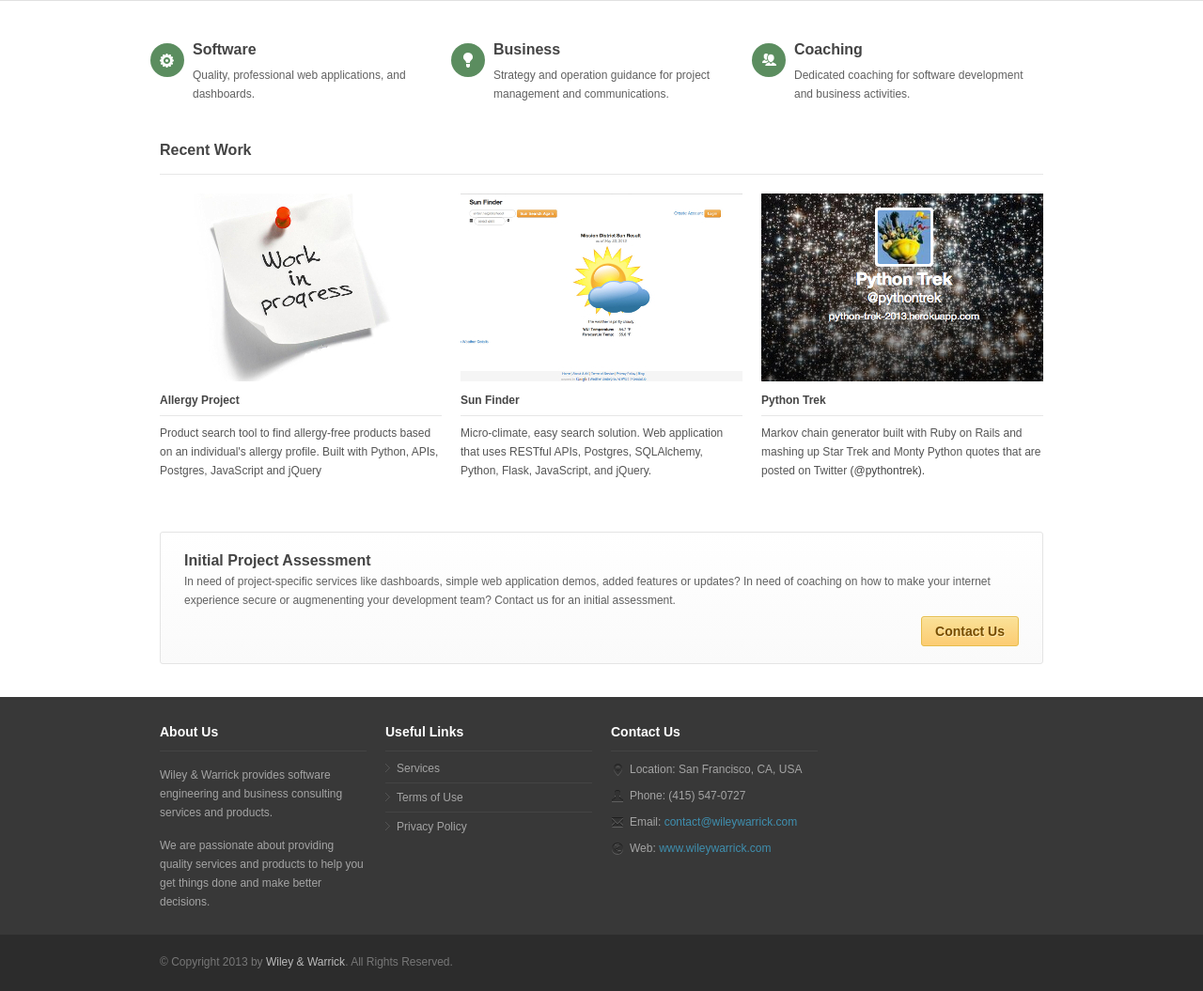
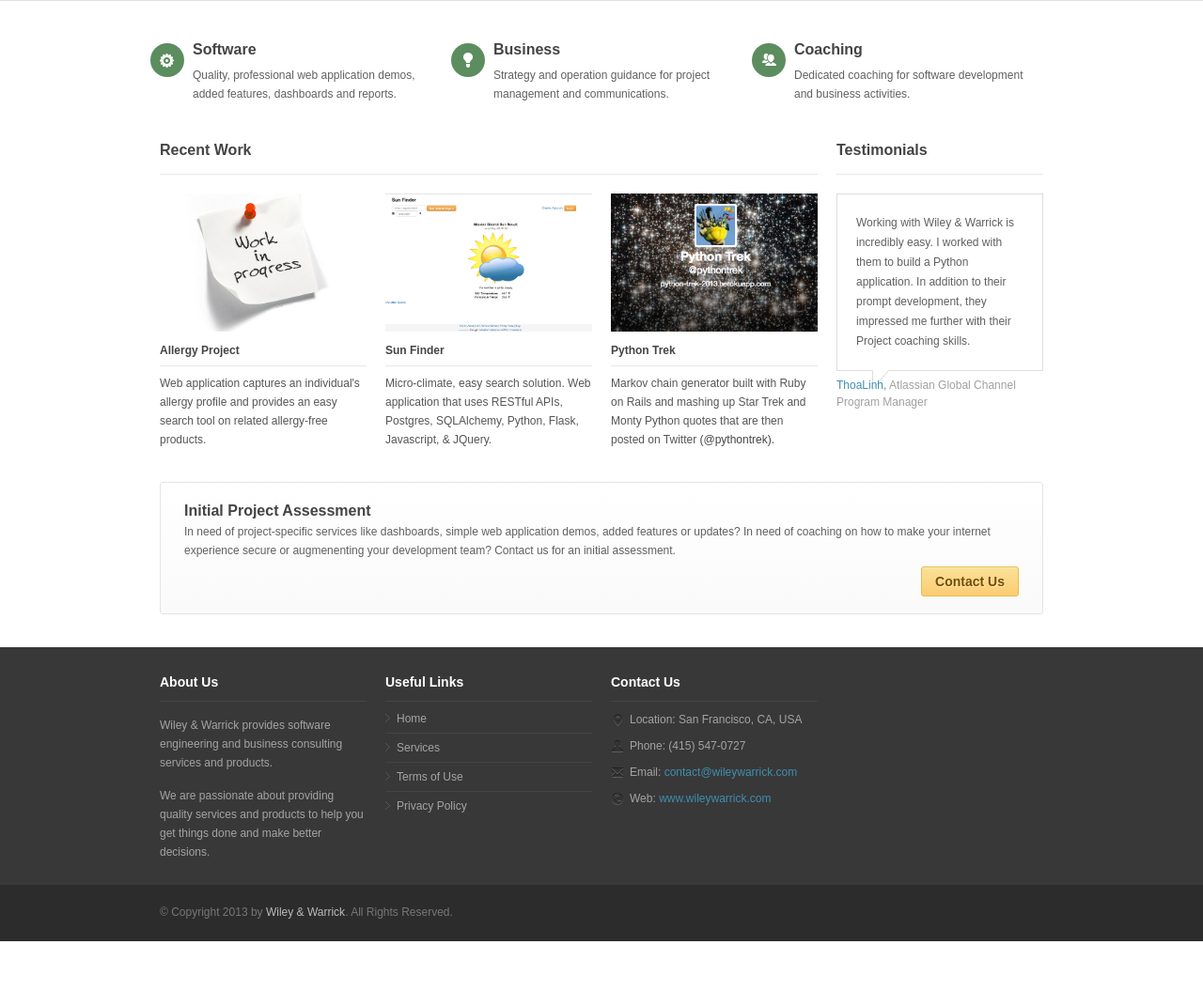
Before and after one commit to nyghtowl/Wiley, a Flask app: page / in a window 1280 px wide. Shown: the part 476-1531 px from the top of the page at 94% size. After the commit the page ends 1478 px from the top, so only its background shows below. Run offline with Flask 2, Linux system fonts and the light colour scheme; some libraries are stand-ins or nearby versions.

Commit message:
Added the trigger to launch outside links into a new tab. Also adjusted verbiage on service summary and added testimonials back into the index page.

```diff
--- a/app/templates/contact_partial.html
+++ b/app/templates/contact_partial.html
@@ -1,5 +1,5 @@
 <!-- Contact Partial -->
 <li><i class="icon-map-marker"></i><p>Location: San Francisco, CA, USA</p></li>
 <li><i class="icon-user"></i> <p>Phone: (415) 547-0727</p></li>
-<li><i class="icon-envelope"></i><p>Email: <a href="mailto:contact@wileywarrick.com">contact@wileywarrick.com</a></p></li>
+<li><i class="icon-envelope"></i><p>Email: <a href="mailto:contact@wileywarrick.com" target="_blank">contact@wileywarrick.com</a></p></li>
 <li><i class="icon-globe"></i> <p>Web: <a href="http://www.wileywarrick.com">www.wileywarrick.com</a></p></li>
--- a/app/templates/index.html
+++ b/app/templates/index.html
@@ -72,10 +72,6 @@
 	<div class="clearfix"></div>
 
 	<!--Recent Work -->
-	<div class="sixteen columns">
-		<h4 class="headline">Recent Work</h4>
-	</div>
-
 	{% include 'recent_project_partial.html' %}
 
 	<div class="clearfix"></div>
--- a/app/templates/layout.html
+++ b/app/templates/layout.html
@@ -60,7 +60,7 @@
 
 		<!-- Logo -->
 		<div class="four columns">
-			<a href="{{url_for('index')}}"><img src="./static/images/wileywarricklogo.png" alt="" style="width: 40%; height: 40%"/> </a>
+			<a href="{{url_for('index')}}"><img src="/static/images/wileywarricklogo.png" alt="" style="width: 40%; height: 40%"/> </a>
 		</div>
 
 		<!-- Main Navigation Start -->
@@ -81,10 +81,10 @@
 					<li><a href="{{url_for('portfolio')}}">Portfolio</a>
 						<ul>
 							<li><a href="{{url_for('portfolio')}}">Portfolio</a></li>
-							<li><a href="http://github.com/nyghtowl">Github</a></li>
+							<li><a href="http://github.com/nyghtowl" target="_blank">Github</a></li>
 						</ul>
 					</li>
-					<li><a href="http://nyghtowl.io">Blog</a></li>
+					<li><a href="http://nyghtowl.io" target="_blank">Blog</a></li>
 					<li><a href="{{url_for('contact')}}">Contact</a></li>
 				</ul>
 			</div>
@@ -130,6 +130,7 @@
 		<div class="four columns">
 			<h5>Useful Links</h5>
 			<ul class="links-list">
+				<li><a href="{{url_for('index')}}">Home</a></li>
 				<li><a href="{{url_for('services')}}">Services</a></li>
 				<li><a href="#">Terms of Use</a></li>
 				<li><a href="#">Privacy Policy</a></li>
--- a/app/templates/recent_project_partial.html
+++ b/app/templates/recent_project_partial.html
@@ -1,27 +1,33 @@
-			<!-- 1/ Column -->
-			<div class="one-third column portfolio-item software-projects">
-					<div class="item-img"><a href="single_project.html"><img src="./static/images/portfolio_images/logo_work_in_progress.jpg" alt=""/><div class="overlay zoom"></div></a></div>
+<!-- Recent Project Partial -->
+<div class="twelve columns">
+	<h4 class="headline">Recent Work</h4>
+	<!-- 1/4 Column -->
+	<div class="four columns alpha">
+			<div class="item-img"><a href="#"><img src="./static/images/portfolio_images/logo_work_in_progress.jpg" alt=""/><div class="overlay zoom"></div></a></div>
 			<div class="portfolio-item-meta">
-						<h5><a href="single_project.html">Allergy Project</a></h5>
-						<p>Product search tool to find allergy-free products based on an individual's allergy profile. Built with Python, APIs, Postgres, JavaScript and jQuery</p>
+				<h5><a href="#">Allergy Project</a></h5>
+				<p>Web application captures an individual's allergy profile and provides an easy search tool on related allergy-free products.</p>
 			</div>
 	</div>
 
-			<!-- 1/3 Column -->
-			<div class="one-third column portfolio-item software-projects">
-					<div class="item-img"><a href="http://www.sunfinder.io"><img src="./static/images/portfolio_images/sf_results_simple.jpg" alt=""/><div class="overlay zoom"></div></a></div>
+	<!-- 1/4 Column -->
+	<div class="four columns">
+			<div class="item-img"><a href="http://www.sunfinder.io" target="_blank"><img src="./static/images/portfolio_images/sf_results_simple.jpg" alt=""/><div class="overlay zoom"></div></a></div>
 			<div class="portfolio-item-meta">
-						<h5><a href="http:http://www.sunfinder.io">Sun Finder</a></h5>
-						<p>Micro-climate, easy search solution. Web application that uses RESTful APIs, Postgres, SQLAlchemy, Python, Flask, JavaScript, and jQuery.</p>
+				<h5><a href="http:http://www.sunfinder.io" target="_blank">Sun Finder</a></h5>
+				<p>Micro-climate, easy search solution. Web application that uses RESTful APIs, Postgres, SQLAlchemy, Python, Flask, Javascript, & JQuery.</p>
 			</div>
 	</div>
 
 
-			<!-- 1/3 Column -->
-			<div class="one-third column portfolio-item software-projects">
-					<div class="item-img"><a href="http://python-trek-2013.herokuapp.com/"><img src="./static/images/portfolio_images/pythontrek.jpg" alt=""/><div class="overlay zoom"></div></a></div>
+	<!-- 1/4 Column -->
+	<div class="four columns omega">
+			<div class="item-img"><a href="http://python-trek-2013.herokuapp.com" target="_blank"><img src="./static/images/portfolio_images/pythontrek.jpg" alt=""/><div class="overlay zoom"></div></a></div>
 			<div class="portfolio-item-meta">
-						<h5><a href="http://python-trek-2013.herokuapp.com/">Python Trek</a></h5>
-						<p>Markov chain generator built with Ruby on Rails and mashing up Star Trek and Monty Python quotes that are posted on Twitter <a href="http://twitter.com/pythontrek">(@pythontrek).</a></p>
+				<h5><a href="http://python-trek-2013.herokuapp.com" target="_blank">Python Trek</a></h5>
+				<p>Markov chain generator built with Ruby on Rails and mashing up Star Trek and Monty Python quotes that are then posted on Twitter <a href="http://twitter.com/pythontrek" target="_blank">(@pythontrek).</a></p>
 			</div>
 	</div>
+</div>
+
+{% include 'testimonials_partial.html' %}
--- a/app/templates/service_summary_partial.html
+++ b/app/templates/service_summary_partial.html
@@ -7,7 +7,7 @@
 				<div class="feature-circle green"><img src="./static/images/features_ico_02.png" alt="" /></div>
 				<div class="feature-description">
 					<h4>Software</h4>
-					<p>Quality, professional web applications, and dashboards.</p>
+					<p>Quality, professional web application demos, added features, dashboards and reports.</p>
 				</div>
 			</div>
 		</div>
```
Also changed, not shown: app/templates/portfolio.html (+10 -10 lines), app/templates/recent_project_partial3.html (added, +27 -0 lines), app/templates/testimonials_partial.html (indentation only). Lines whose indentation alone changed are shown as unchanged.
